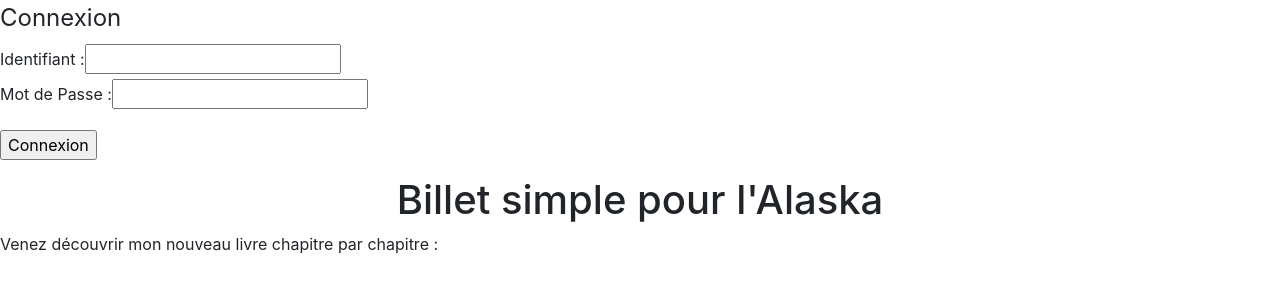
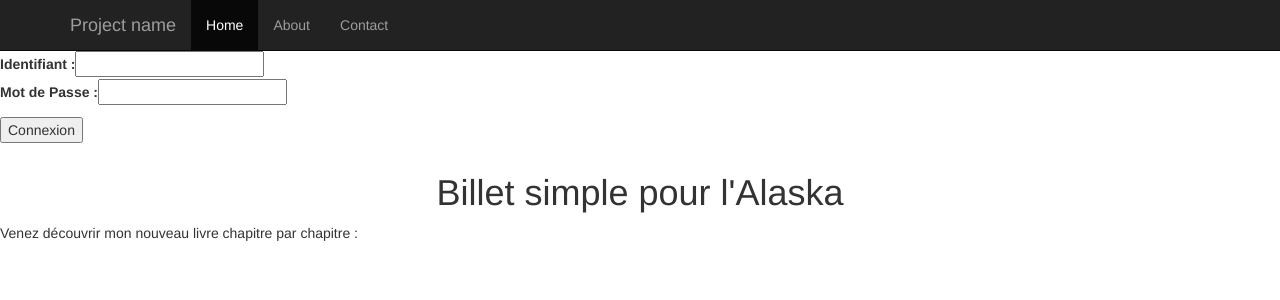
Before and after one commit to Tatelle/creer-un-blog-pour-un-ecrivain, a PHP site: page / in a window 1280 px wide. Shown: the top 300 px of the page. Run offline with PHP 8.4, Linux system fonts and the light colour scheme; data that the repository does not hold is empty; some libraries are stand-ins or nearby versions.

Commit message:
Insertion des liens JS de Bootstrap à la fin de la page de template

```diff
--- a/view/frontend/template.php
+++ b/view/frontend/template.php
@@ -26,6 +26,26 @@
     </head>
 
     <body>
+    	<nav class="navbar navbar-inverse navbar-fixed-top">
+	      	<div class="container">
+		        <div class="navbar-header">
+		          	<button type="button" class="navbar-toggle collapsed" data-toggle="collapse" data-target="#navbar" aria-expanded="false" aria-controls="navbar">
+		            	<span class="sr-only">Toggle navigation</span>
+		            	<span class="icon-bar"></span>
+		            	<span class="icon-bar"></span>
+		            	<span class="icon-bar"></span>
+		          	</button>
+		          	<a class="navbar-brand" href="#">Project name</a>
+		        </div>
+		        <div id="navbar" class="collapse navbar-collapse">
+		          	<ul class="nav navbar-nav">
+		            	<li class="active"><a href="#">Home</a></li>
+		            	<li><a href="#about">About</a></li>
+		            	<li><a href="#contact">Contact</a></li>
+		         	 </ul>
+		        </div><!--/.nav-collapse -->
+	      	</div>
+	    </nav>
     	<?php
 		if (!isset($_SESSION['login'])) //On est dans la page de formulaire
 		{ ?>
@@ -50,5 +70,13 @@
 		?>
 
         <?= $content ?>
+
+        <!-- Bootstrap core JavaScript
+	    ================================================== -->
+	    <script src="https://ajax.googleapis.com/ajax/libs/jquery/1.12.4/jquery.min.js"></script>
+	    <script>window.jQuery || document.write('<script src="vendor/bootstrap/docs/assets/js/vendor/jquery.min.js"><\/script>')</script>
+	    <script src="vendor/bootstrap/docs/dist/js/bootstrap.min.js"></script>
+	    <!-- IE10 viewport hack for Surface/desktop Windows 8 bug -->
+	    <script src="vendor/bootstrap/docs/assets/js/ie10-viewport-bug-workaround.js"></script>
     </body>
 </html>
```
